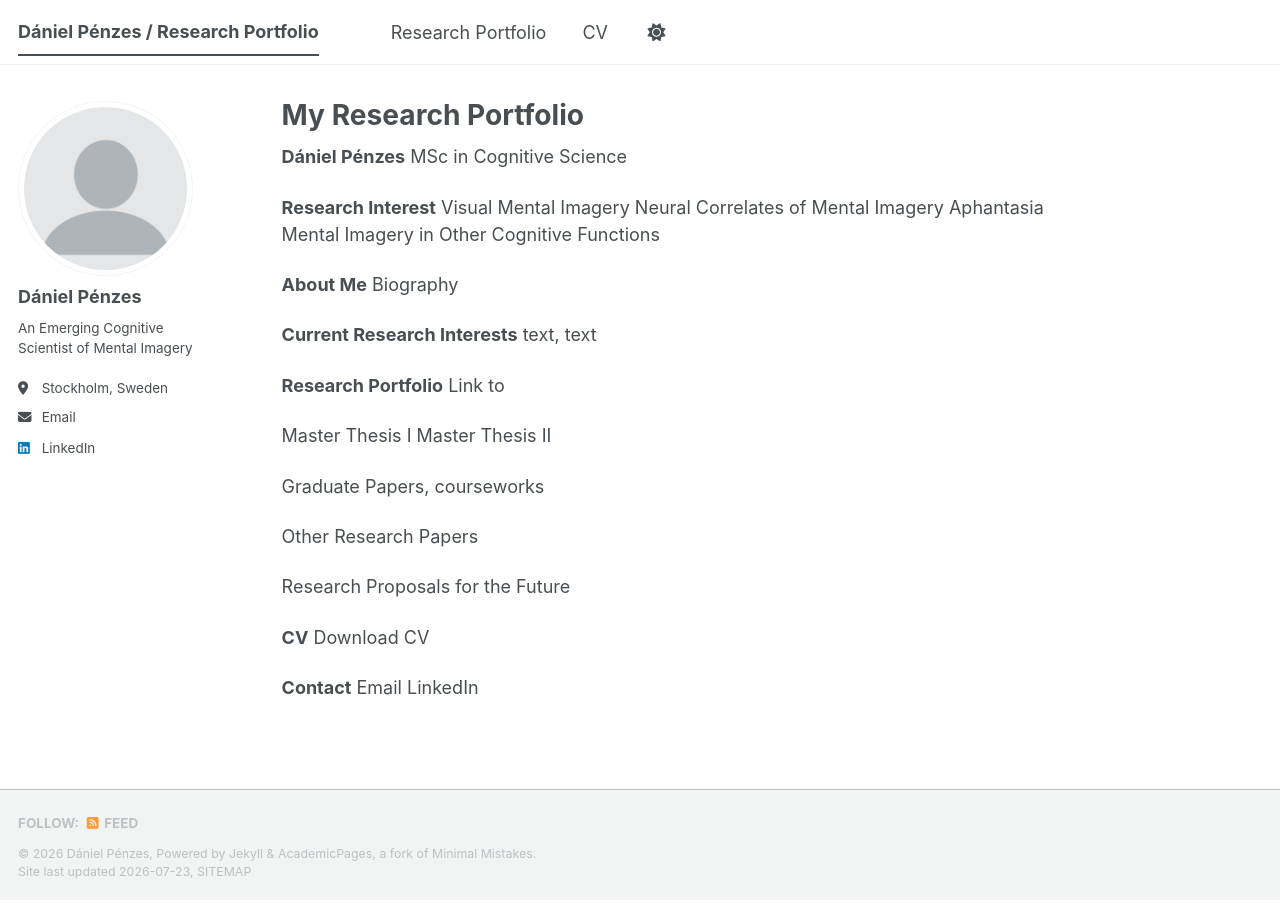
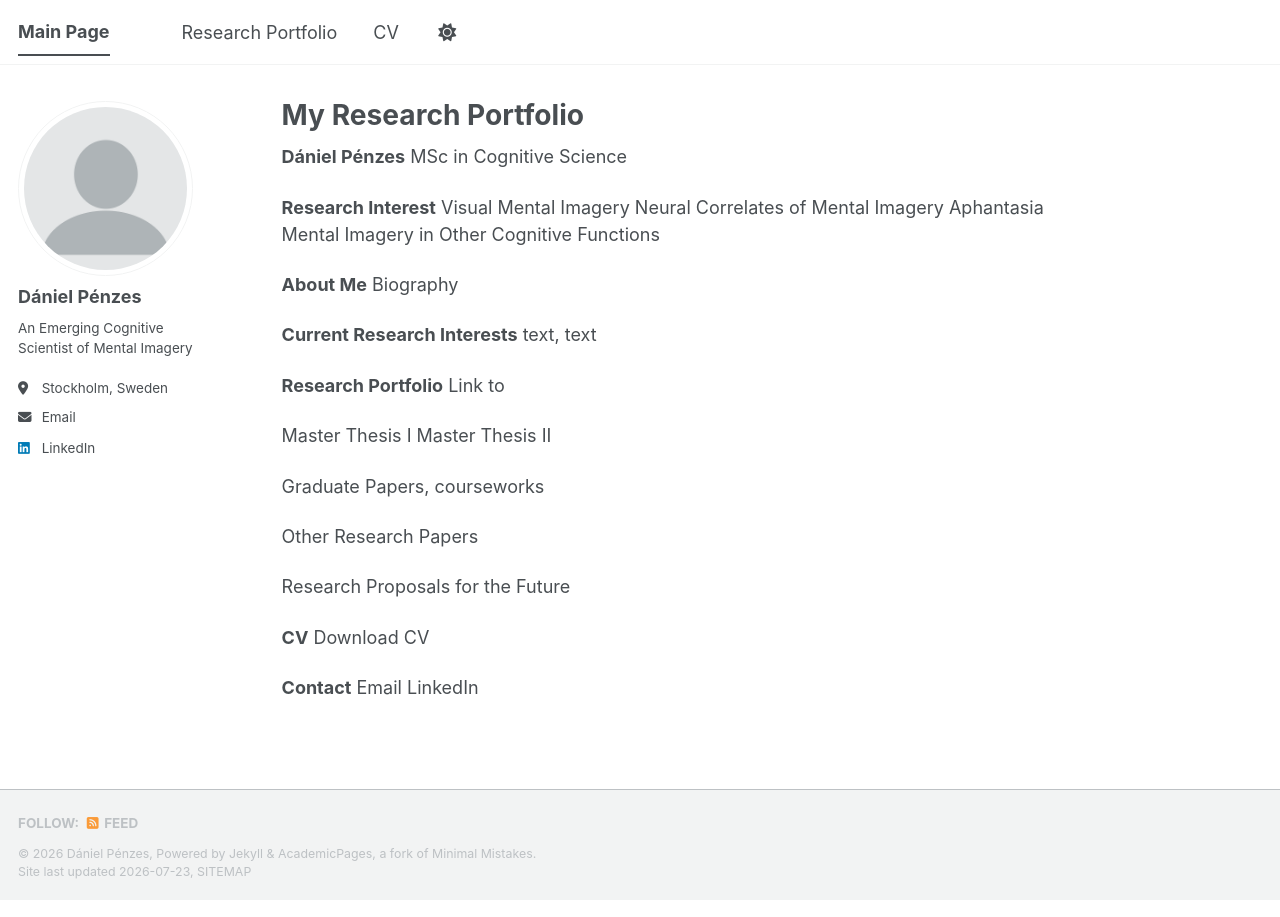
Before and after one commit to danielpenzes/danielpenzes.github.io, a Jekyll site: the page built from _pages/about.md, in a window 1280 px wide. Built offline with Jekyll 4.4.1, drawn with Linux system fonts in a browser that asks for light colours; a style sheet for code colours, icons or effects is not loaded.

Commit message:
Change site title to 'Main Page'

```diff
--- a/_config.yml
+++ b/_config.yml
@@ -9,7 +9,7 @@
 # Basic Site Settings
 locale                   : "en-US"
 site_theme               : "default" # The available themes options are "default", "air", "sunrise", "mint", "dirt" and "contrast"
-title                    : "Dániel Pénzes / Research Portfolio"
+title                    : "Main Page"
 title_separator          : "-"
 name                     : &name "Dániel Pénzes"
 description              : &description "An Emerging Cognitive Scientist of Mental Imagery"   # Update this with a general description of your site, this is the default if not overridden by a page
```
